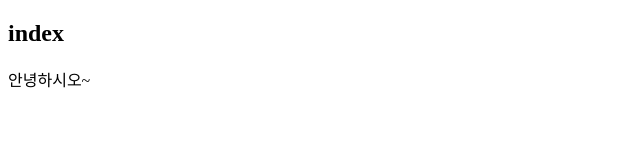
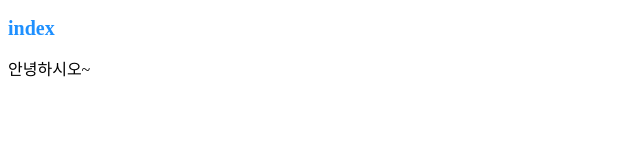
Before and after one commit to junyealim/test, a plain HTML site: page index.html in a window 1280 px wide. Shown: the whole page, without its empty margins (0-640 px from the left). Drawn offline with Linux system fonts and the light colour scheme.

Commit message:
현재 디렉토리에 있는 모든 변경된 파일을 커밋

```diff
--- a/index.html
+++ b/index.html
@@ -4,6 +4,7 @@
     <meta charset="UTF-8">
     <meta name="viewport" content="width=device-width, initial-scale=1.0">
     <title>index</title>
+    <link rel="stylesheet" href="./style.css">
 </head>
 <body>
     <h2>index</h2>
--- /dev/null
+++ b/style.css
@@ -0,0 +1,4 @@
+h2 {
+    color: dodgerblue;
+    font-size: 20px;
+}
```
Also changed, not shown: 1 other file.
